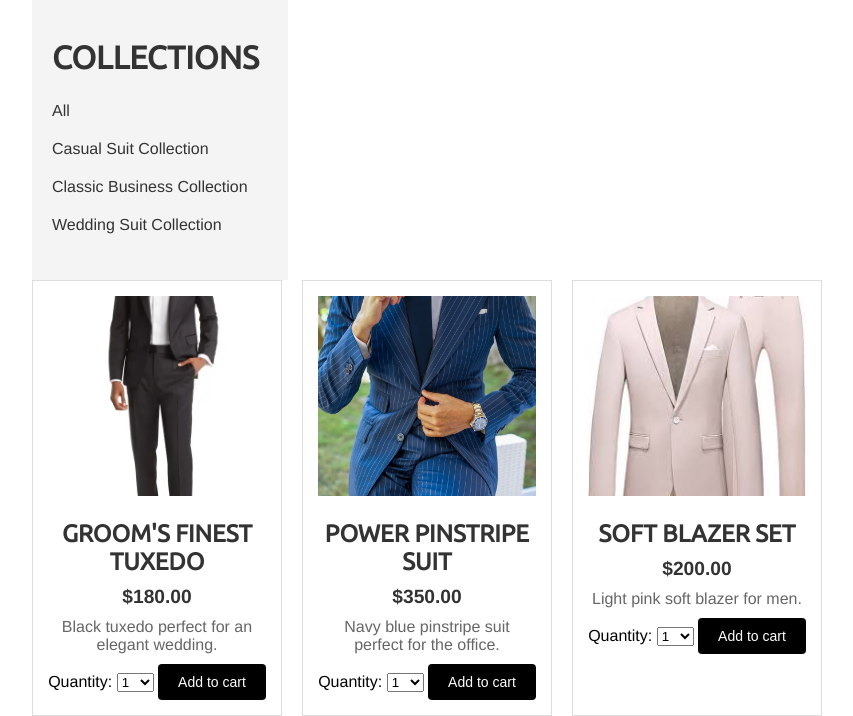
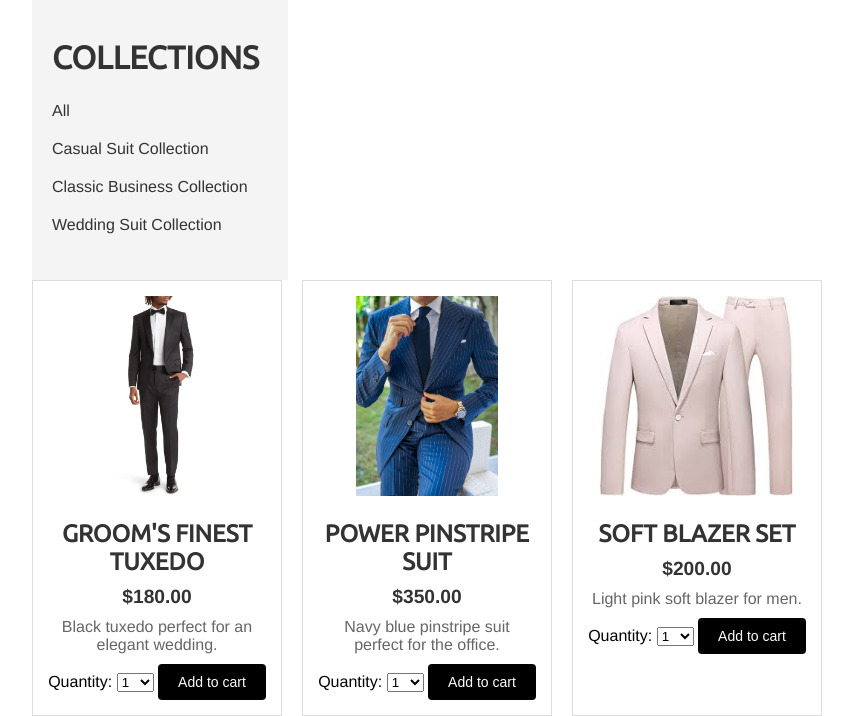
Before and after one commit to sydthomason/ISQA3900-Group4, a Django app: page / in a window 1280 px wide. Shown: the part 320-1036 px from the top of the page, without its empty margins (68-921 px from the left). Run offline with Django 4.2, Linux system fonts and the light colour scheme; data comes from the database, SQL or seed files in the repository; both versions use the stored data as it was after the commit; some libraries are stand-ins or nearby versions.

Commit message:
prevent cropping of images in base.css

```diff
--- a/static/css/base.css
+++ b/static/css/base.css
@@ -218,7 +218,7 @@ ul.errorlist {
     width: 100%;
     height: auto;
     max-height: 200px;
-    object-fit: cover;
+    object-fit: contain; /* Ensures the full image fits without cropping */
     margin-bottom: 10px;
 }
 
```
Also changed, not shown: db.sqlite3.
